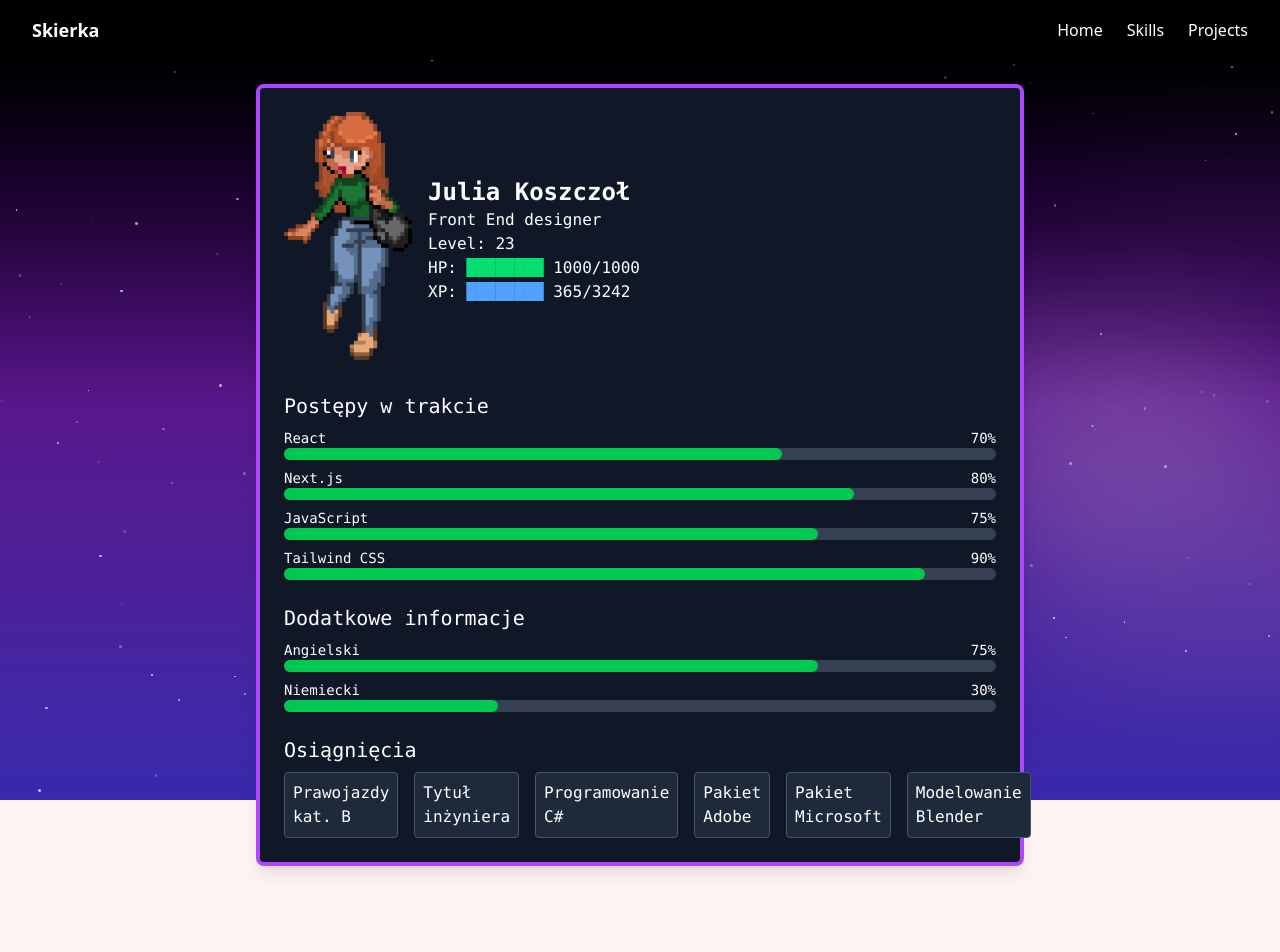
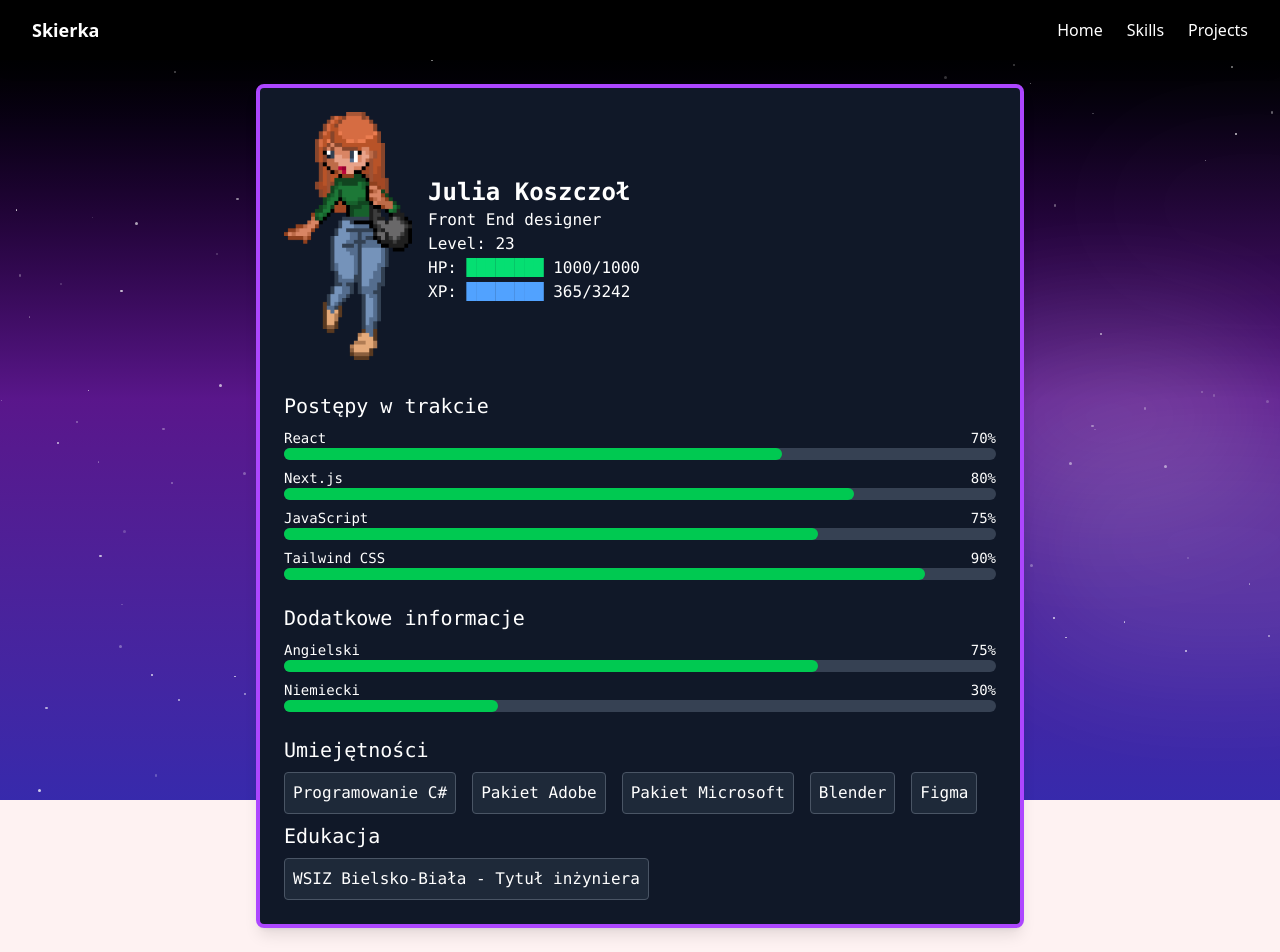
Before and after one commit to Skierka35/github-portfolio, a Next.js app in the folder portfolio-react/: page /skills in a window 1280 px wide. Before the commit the page ends 890 px from the top, so only its background shows below. Built offline with nearby package versions, Linux system fonts and the light colour scheme.

Commit message:
Fix
Change Skills page tags and elements. Fix "nightSky" structure. Chynge Projects elements colors.

```diff
--- a/portfolio-react/src/app/components/nightSky.tsx
+++ b/portfolio-react/src/app/components/nightSky.tsx
@@ -12,7 +12,7 @@ interface Star {
   twinkleDuration: number;
 }
 
-export default function nightSky() {
+export default function NightSky() {  // <- tu zmieniona wielka litera
   const [stars, setStars] = useState<Star[]>([]);
 
   useEffect(() => {
--- a/portfolio-react/src/app/components/projectGallery.tsx
+++ b/portfolio-react/src/app/components/projectGallery.tsx
@@ -41,11 +41,11 @@ export default function Gallery() {
          {projects.map((project) => (
           <div
             key={project.id}
-            className="bg-white rounded-xl shadow-md overflow-hidden hover:scale-105 m-5 transition-transform duration-300"
+            className="bg-gray-800 rounded-xl shadow-md overflow-hidden hover:scale-105 m-5 transition-transform duration-300"
           >
             <div className="p-4">
-              <h3 className="text-xl font-semibold text-gray-800">{project.title}</h3>
-              <p className="text-gray-600 text-sm">{project.description}</p>
+              <h3 className="text-xl font-semibold">{project.title}</h3>
+              <p className=" text-sm">{project.description}</p>
             </div>
           </div>
         ))}
--- a/portfolio-react/src/app/skills/page.tsx
+++ b/portfolio-react/src/app/skills/page.tsx
@@ -16,7 +16,7 @@ const languages = [
   { name: 'Niemiecki', level: 30 },
 ];
 
-const inventory = ['Prawojazdy kat. B','Tytuł inżyniera', 'Programowanie C#', 'Pakiet Adobe', 'Pakiet Microsoft', 'Modelowanie Blender',];
+const inventory = ['Programowanie C#', 'Pakiet Adobe', 'Pakiet Microsoft', 'Blender','Figma'];
 
 export default function RPGSkillsPanel() {
   return (
@@ -82,17 +82,19 @@ export default function RPGSkillsPanel() {
                 </div>
               </div>
 
-      {/* Sekcja ekwipunku */}
       <div>
-        <h3 className="text-xl mb-2">Osiągnięcia</h3>
-        <div className="flex space-x-4">
+        <h3 className="text-xl mb-2">Umiejętności</h3>
+        <div className="flex space-x-4 mb-2">
           {inventory.map((item, i) => (
             <div key={i} className="bg-gray-800 p-2 rounded border border-gray-600">
               {item}
             </div>
           ))}
         </div>
+        <h3 className="text-xl mb-2">Edukacja</h3>
+        <h1 className="bg-gray-800 p-2 rounded border border-gray-600 w-max"> WSIZ Bielsko-Biała - Tytuł inżyniera</h1>
       </div>
+
     </div>
     </section>
   );
```
